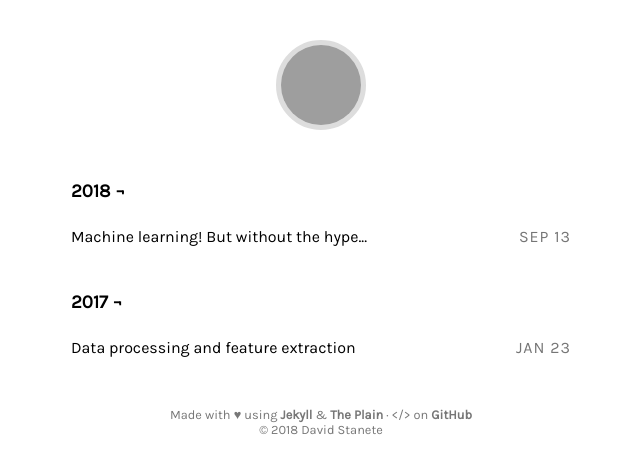
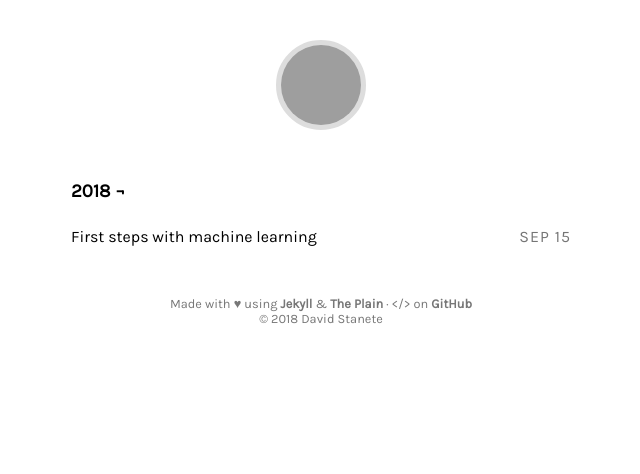
Before and after one commit to stanete/stanete.github.io, a Jekyll site: the page built from index.html, in a window 1280 px wide. Shown: the top 474 px of the page, without its empty margins (319-959 px from the left). Built offline with Jekyll 4.4.1, drawn with Linux system fonts in a browser that asks for light colours; some of the changed lines change nothing that is shown; grey boxes are pictures that could not be loaded.

Commit message:
Revisit first post and delete second one

````diff
--- a/_posts/2017-01-23-filtro-spam-machine-learning.md
+++ /dev/null
@@ -1,274 +0,0 @@
----
-title: Data processing and feature extraction
-updated: 2017-01-23 08:45
-comments: true
-mailchimp: true
-image: /images/filtro-spam-machine-learning.png
-redirect_from: "/clasificador-bayesiano-ingenuo"
----
-
-> Extracting features, tekenization, naïve Bayes classiffier & documents classification
-
-This is the second post from the series **Machine learning! But without the hype...**. In this post we will focus on the process of preparing the data for a model and have a grasp of how tedious it can be.
-
-We are going to create a spam filter which is the **Hello World** of the classification of docuemnts in Machine Learning. In this post we are going to create a simpe spam filter from real emails labeled as *spam* or *ham* (emails that are not spam).
-
-Again you will need to have [docker](https://www.docker.com) 🐳 installed and in your working directory run:
-
-```
-docker run -p 8888:8888 -v $(pwd):/src stanete/scikit-learn
-```
-
-El único paquete con el que no hemos trabajado todavía es **pandas**. De momento sólo necesitamos saber que es una librería de python opensource para análisis de datos.
-
-The workflow we are going to follow is the same as in [first post](machine-learning-without-hype):
-
-1. Gathering and preparing the data
-2. Choosing a model
-3. Training the model
-4. Testing the model
-
-<div class="divider"></div>
-
-## Gathering and preparing the data 🏗
-
-We will have to learn to love this step because in real life is going to be the one in which we spend the most time on.
-
-### Downloading the data
-
-We are going to use the public dataset [Enron-Spam](http://www.aueb.gr/users/ion/data/enron-spam/) which we are going to download and place in a folder named *data*. This dataset contains preprocessed emails divided in folders *spam* and *ham*.
-
-Let's define the labels (or classes) of this dataset and the routs of the directories that contain the emails that we have just dowloaded:
-
-
-```python
-# Labels.
-HAM = 'ham'
-SPAM = 'spam'
-
-# Datasources with the routes and folders
-# that contain the corresponding emails.
-SOURCES = [
-    ('data/enron1/spam', SPAM),
-    ('data/enron1/ham', HAM),
-    ('data/enron2/spam', SPAM),
-    ('data/enron2/ham', HAM),
-    ('data/enron3/spam', SPAM),
-    ('data/enron3/ham', HAM)
-]
-```
-
-### Loading the data
-
-Let's load the data in a [DataFrame](http://pandas.pydata.org/pandas-docs/stable/generated/pandas.DataFrame.html), a data structure in which we can think as a dictionary built upon **numpy**. The DataFrame will contain the bodies of the emails in one column and the corresponding label in the other column.
-
-```python
-from pandas import DataFrame
-
-# Define two columns. One for the email text body
-# and other one for the label.
-data = DataFrame({'text': [], 'label': []})
-```
-
-Let's create a function that, given the route of the directory, it will read every file in that directory and will return the route of the file together with the email text. We are going to use the route of the file as index for every DataFrame entry.
-
-```python
-import os
-
-def read_files(path):
-    # Obtaining files names.
-    file_names = os.listdir(path)
-
-    # Loop over the file names.
-    for file_name in file_names:
-
-        # The route of the file.
-        file_path = os.path.join(path, file_name)
-
-        lines = []
-
-        # Open the file.
-        f = open(file_path, encoding="latin-1")
-        for line in f:
-            # Add every line of the email.
-            lines.append(line)
-
-        # Close the file.
-        f.close()
-
-        # Join the lines.
-        text = '\n'.join(lines)
-
-        # Return the route of the file and the text.
-        yield file_path, text
-```
-
-We are also going to define a function that will build and return a DataFrame from the bodies of the emails obtain with *read_files*. This function will also assign to each email its correspondat label. Every entry in the DataFrame is going to be indexed by the route of the file that contains the email.
-
-```python
-def build_data_frame(path, label):
-    rows = []
-    index = []
-
-    # Loop over the files given a path.
-    for file_path, text in read_files(path):
-        # Add the text of the file with its
-        # correspondat label.
-        rows.append({'text': text, 'label': label})
-
-        # Use the frame of the file as index.
-        index.append(file_path)
-
-    # Create a new DataFrame
-    # from the rows and indexes.
-    data_frame = DataFrame(rows, index=index)
-
-    # Finally return the DataFrame.
-    return data_frame
-```
-
-We are going to use those two functions*read_files* y *build_data_frame* to build a DataFrame from the emails we have:
-
-```python
-# Loop over the paths of the
-# directories that contain the email:
-for path, label in SOURCES:
-    # Add each DataFrame to a dictionary
-    # with its correspondant label
-    data = data.append(build_data_frame(path, label))
-```
-
-To ensure that the data are not ordered in a uniform way, we are going to shuffle them:
-
-```python
-import numpy
-
-data = data.reindex(numpy.random.permutation(data.index))
-```
-
-### Extract features
-
-Before we can train a model to classify the emails we need some **features**. In documents classification, the frequency with which a word appears seems to be a good feature.
-
-Let's create a table with all the words mentioned in the **corpus** and their frequency in each email label (spam or ham).
-
-|      |    Linux   |   today    |   Viagra   |    Free    |
-|:----:|:----------:|:----------:|:----------:|:----------:|
-| ham  | 619        | 67         | 0          | 50         |
-| spam | 3          | 432        | 291        | 534        |
-
-This process is called **tokenización** because **transforms a collection of text documents to a matrix of tokens count**. Using *scikit-learn* this is easy:
-
-```python
-from sklearn.feature_extraction.text import CountVectorizer
-
-count_vectorizer = CountVectorizer()
-
-# The emails we have in the DataFrame.
-email_bodies = data['text'].values
-
-# Learn the vocabulary of the corpus
-# and extract the tokens.
-features = count_vectorizer.fit_transform(email_bodies)
-
-# The labels (spam or ham).
-labels = data['label'].values
-```
-
-### Training and testing data
-
-Lastly we need to **separate** this dataset in training and testing sets so we can train the model and then test it with different data.
-
-```python
-from sklearn.model_selection import train_test_split
-
-features_train, features_test, \
-    labels_train, labels_test = train_test_split(
-        features, labels,
-        train_size=0.8,
-        test_size=0.2,
-        random_state=0)
-```
-
-<div class="divider"></div>
-
-## Choosing a model
-
-The probelm we are trying to solve is a **supervised learning**, and more concretely a **clasification**.
-
-We are going to use a naïve bayes classifier, one of the fastest and simplest probabilistic classifiers. It's based on the [Bayes Theorem](https:google.es) and on the asumption of [**contitional independecy**]. This classifier assumes that **all features are used independend of one another**, that is, no feature has any relation with one another. **In real life the features are not completely independent**. Precisely because of this strong assumption we say that the classifier is **naïve**.
-
-In this case, we assume that the probability with which a word appears does not influence the probablity of other words appearing.
-
-```python
-from sklearn.naive_bayes import MultinomialNB
-
-clf = MultinomialNB()
-```
-
-<div class="divider"></div>
-
-## Training the model with data
-
-Let's **train the classifier** with the data we have separated:
-
-```python
-clf.fit(features_train, labels_train)
-```
-
-This is the **learning process**. From labeld examples, the bayes classifier **learns** the probabilities that each token appearence contributes to that label (or class). Given a new email, the classifier will use those probabilities to predict its label (or class), in this case *spam* o *ham*.
-
-<div class="divider"></div>
-
-## Probar el modelo
-
-We have already trained the classifier but we don't know how **accurate** it is when classifing new emails. To figure it out we are going to test the classifier with the testing data set we have separated before.
-
-Let's make our classifier determine (or predict) the labels of some emails and compare those predicted labels with the real ones.
-
-```python
-from sklearn.metrics import accuracy_score
-
-# PRedict labels for the testing emails.
-labels_predict = clf.predict(features_test)
-
-# Calculate the accuracy comparing
-# the predicted labels and the real ones.
-accuracy = accuracy_score(labels_predict, labels_test)
-
-print("Accuracy: %.2f" % (accuracy))
-
-# Accuracy: 0.99
-```
-
-Wow 👏! An accuracy of 99% 😳
-
-We can also test our filter with new emails:
-
-```python
-# Testing emails.
-test_emails = ['Free Viagra!',
-               "I'm going to attend the meeting tomorrow."]
-
-# Tokenization.
-test_features = count_vectorizer.transform(test_emails)
-
-# Predict labels.
-labels_predict = clf.predict(example_features)
-
-print("Predictions: %s" % labels_predict)
-
-# Predictions: ['spam' 'ham']
-```
-
-The spam filter works perfectly 🎉🎉🎉!!
-
-<div class="divider"></div>
-
-## Wrapping up
-
-The naive bayes classifiers work very well to classify documents. the real life spam filters are of course much more complex but ours works very great as well.
-
-<div class="divider"></div>
-
-You can subscribe and receive an email any time there is a new post. Any feedback is welcomed 🤗!!
--- a/_posts/2018-09-13-machine-learning-without-hype.md
+++ b/_posts/2018-09-15-first-steps-machine-learning.md
@@ -1,40 +1,36 @@
 ---
-title: Machine learning! But without the hype...
-updated: 2018-13-09 11:35
+title: First steps with machine learning
+updated: 2018-15-09 10:33
 comments: true
 mailchimp: true
 image: /images/introduccion-machine-learning-sin-hype.png
 ---
 
-> First steps, workflow, supervised learning & classification
+> First steps, workflow, supervised learning, multiclass classification & naive bayes classifier
 
-This is the first post from the series **Machine learning! But without the hype...**. It's 2018 so by this point everybody has at least some understandig of what machine learning is and what it is useful for. That's why we are going to skip the introducction and we are going to jump right into it.
-
-Don't worry. We will talk about Deep Learning too 😏.
+It's 2018 so I'm going to assume by this point everybody has at least some understandig of what machine learning is and what it is useful for.
 
 ## Where do we start 🤔
 
-**Algorithms**. We need to get comfortable with how the algorithms that are already out there work. At least with some of them and understand when is better to use one or other depending on the problem we need to solve.
+**Algorithms**. We need to get comfortable with how the algorithms that are already out there work. At least with some of them and understand when is better to use one or another depending on the problem we need to solve.
 
-We are not going to program those algorithms ourselves. We are going to use python and different opensource libraries to apply those algorithms directly and observe them in action. We are going to try to understand the magic underneath.
+We are not going to program those algorithms ourselves. Instead we are going to use python and different opensource libraries to apply those algorithms directly and observe them in action. We are going to try to understand the magic underneath though.
 
-These algorithms are also called **models**. **A model represents a compelx reality in a simpler way**. The problem is that any representation wont't be perfect and there will always going to be an **error**. Our job will be to maximize the precision with which a model is able to classify, predict or describe that reality 🤔.
+These algorithms are also called **models**. **A model represents a compelx reality in a simpler way**. But any representation wont't be perfect and there will always going to be an **error**. The goal is to maximize the precision with which a model is able to classify, predict or describe that reality 🤔.
 
-The easiest and most common way to get started is with an iPython notebook. That way we can start playing with some machine learning libraries and models right away.
-
-The fastest way to get an iPython notebook up and runnign is using a [docker](https://www.docker.com) 🐳 container. After installing docker just run the following command in your working repository:
+The easiest and most common way to get started is with an iPython notebook. That way we can start playing with some machine learning libraries and models right away. The fastest way to get an iPython notebook up and runnign is using a [docker](https://www.docker.com) 🐳 container. After installing docker we just have to run the following command in our working directory:
 
 ```
 docker run -p 8888:8888 -v $(pwd):/src stanete/scikit-learn
 ```
 
-This will download a docker image with everything you need and will run a container. It will show you a console message containing a URL that you will have to copy and paste on your browser. Just like magic ✨.
+This will download a docker image with everything we need and will run a container. It will show us a console message containing a URL that we will have to copy and paste on our browser. Just like magic ✨.
 
 <div class="divider"></div>
 
 ## The workflow 🚜
 
-We will follow the same workflow on almost every machine learning problem. We will talk about it with more detail in future posts. But for now here is a simplified version of it:
+We will follow the same workflow on almost every machine learning problem:
 
 1. Gathering and preparing the data
 2. Choosing a model
@@ -47,10 +43,9 @@ We will follow the same workflow on almost every machine learning problem. We wi
 
 It is improbable (difficult but not imposible) for us to develop new types of models. However a model without data isn't useful. In most cases, a model won't be able to learn from completely arbitrary data. The data needs to be presented to the model in a way that will make the model’s job easier. A model can achieve very different results depending on the structure of the data it's fed with. That's why a big part of our job will be to gather and manipulate that data to suit the needs of a certain model. That is called *feature engineering*.
 
-To get started we are going to use the dataset of the Iris flowers. This is a classic dataset from the 30s that has features about 3 subspecies of Iris flowers:
+To get started we are going to use the dataset of the Iris flowers. This is a classic dataset from the 30s that has **features** about 3 subspecies of Iris flowers:
 
 ![iris_flowers](../images/iris_flowers.png)
-
 
 Nowadays the different subspeciees of Iris flowers will be classified by their genomic blueprint but in the 30s the DNA was not discovered yet. So we would classify them by their morfology:
 
@@ -95,7 +90,7 @@ print(labels_names)
 
 ### Visualizing the data 📊
 
-We are going to use *matplotlib* to visualize the data. We represent each subspecies with a different color:
+Let's represent each subspecies with a different color and use *matplotlib* to visualize the data:
 
 ```python
 from matplotlib import pyplot as plt
@@ -105,7 +100,7 @@ for l, c in zip(range(3), "brw"):
                 features[labels == l, 1],
                 c=c)
 
-# Naming axes x and y.
+# Name axes x and y.
 plt.xlabel(feature_names[0])
 plt.ylabel(feature_names[1])
 
@@ -115,11 +110,11 @@ plt.show()
 
 ![figure_1](../images/1_figure_1.png)
 
-Visualizing the data can give us hints about what model to use. That's why we should **always visualize the data**. We humans are very good to visualize data in 2 dimensions and even in 3 dimensions. But it's imposible to visualize more than that. That's why we have chosen only 2 features.
+Visualizing the data can give us hints about what model to use. That's why we should **always visualize the data**. We humans are very good at visualizing data in 2 dimensions and even in 3 dimensions. But it's imposible to visualize more than that.
 
 ### Training and testing data
 
-Lastly, we need to **separate** this dataset into a training set and a testing set. We will talk in future posts about the reason behind it and why this is extremly important.
+Lastly, we need to **separate** this dataset into a training set and a testing set.
 
 ```python
 from sklearn.model_selection import train_test_split
@@ -132,13 +127,15 @@ features_train, features_test, \
         random_state=0)
 ```
 
+We are going to use the testing dataset, *features_test* and *labels_test*, to test the model. We must only test the model on data it has never interacted with.
+
 <div class="divider"></div>
 
 ## Choosing a model
 
-We are trying to solve a **classification** problem and we are going to do it with a **supervised learning** model. A **classifier**. That means we have available a set of already classified or **labeld** data and the model will infer some rules that will apply to classify new data.
+We are trying to solve a **multiclass classification** problem and we are going to do it with a **supervised learning** model. A **classifier**. That means we have available a set of already classified or **labeld** data and the model will infer some rules that will apply to classify or predict new data.
 
-*scikit-learn* has available different classifiers. We are going to use the **Naïve Bayes** classifier which is by far the most popular one mostly for its simplicity.
+We are going to use a **naive bayes classifier**, one of the fastest and simplest probabilistic classifier. It's based on the [Bayes Theorem](https://en.wikipedia.org/wiki/Bayes%27_theorem) and the asumption of [conditional independence](https://en.wikipedia.org/wiki/Conditional_independence). It assumes that **all features appear independendtly and have no relation with one another whatsoever**. In real life the features are not really independent and precisely because of this strong assumption the classifier is said to be **naive**.
 
 ```python
 from sklearn.naive_bayes import GaussianNB
@@ -152,9 +149,11 @@ Let's **feed the classifier** with the training data:
 clf.fit(features_train, labels_train)
 ```
 
+This is the **learning process**.
+
 ## What happened undeneath 🤔
 
-The classifier has built some **decision borders** or **surfice borders** to divide the vectorial space in different sets, one for every Iris subspecies. Let's visualize those **decision borders** along with the data:
+The classifier has learned some **decision borders** or **surfice borders** to divide the vectorial space in different sets, one for every Iris subspecies. Let's visualize those **decision borders** along with the data:
 
 ```python
 import numpy as np
@@ -179,7 +178,7 @@ for l, c in zip(range(3), "brw"):
                 features[labels == l, 1],
                 c=c)
 
-#  Naming axes x and y.
+#  Name axes x and y.
 plt.xlabel(feature_names[0])
 plt.ylabel(feature_names[1])
 
@@ -193,15 +192,15 @@ plt.show()
 
 ![figure_2](../images/1_figure_2.png)
 
-Depending on which side of the border is going to fall a new Iris flower, the classifier will assign a label or other.
+Depending on which side of the border a new Iris flower is going to fall the classifier will assign a label or other.
 
 <div class="divider"></div>
 
 ## Testing the model 👮‍
 
-We have already trained the model but we don't know how **accurate** it is when classifying new Iris flowers. To find out we are going to test the classfier with the testing data.
+We have already trained the model but we don't know how **accurate** it is when predicting labels for new Iris flowers. To find out we are going to test the classfier with the testing data.
 
-Let's make the classifier to determine (or predict) the labels of some Iris flowers and compare them with their real labels:
+Let's make the classifier predict the labels of some Iris flowers and compare them with their real labels:
 
 ```python
 from sklearn.metrics import accuracy_score
@@ -210,7 +209,7 @@ from sklearn.metrics import accuracy_score
 labels_predict = clf.predict(features_test)
 
 # Calculate precision comparing
-# predicte labels with real labels.
+# predicted labels with real labels.
 accuracy = accuracy_score(labels_predict, labels_test)
 
 print("Accuracy: %.2f" % (accuracy))
@@ -218,9 +217,9 @@ print("Accuracy: %.2f" % (accuracy))
 # Accuracy: 0.73
 ```
 
-0.73 is better than chance, but not too much.
+0.73 is better than chance, but not by much.
 
-Let's try to train the model with the 4 features and see if the accuracy of the classifier improves:
+Let's train the model with the 4 features and see if the accuracy of the classifier improves:
 
 ```python
 # The 4 features.
@@ -249,7 +248,7 @@ print("Accuracy: %.2f" % (accuracy))
 # Accuracy: 0.97
 ```
 
-Wow 👏! The accuracy has improved a lot. As you see not everything depends on the model we use.
+Wow 👏! The accuracy has improved a lot. As we see not everything depends on the model we use.
 
 <div class="divider"></div>
 
@@ -259,4 +258,4 @@ Machine Learning is not a magic box. It's calculus, algebra, statistics and code
 
 <div class="divider"></div>
 
-You can subscribe and receive an email any time there is a new post. Any feedback is welcomed 🤗!!
+We can subscribe and receive an email any time there is a new post. Any feedback is welcomed 🤗!!
````
